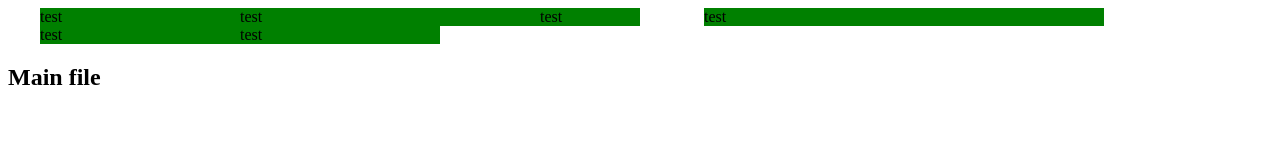
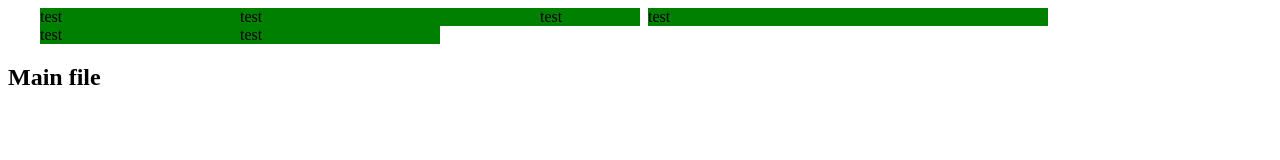
Before and after one commit to elliotrpmorris-zz/laravel-mix-boilerplate, a website: page src/index.html in a window 1280 px wide. Drawn offline with nearby package versions, Linux system fonts and the light colour scheme; files that its build step writes are made by us from their sources.

Commit message:
changed key to px and updated read me

```diff
--- a/src/scss/utils/_vars.scss
+++ b/src/scss/utils/_vars.scss
@@ -10,19 +10,19 @@
 $base-font-size: 16px;
 // Adjust this to be the rem size you need
 $spaceamounts: (
-  1: 0.5,
-  2: 1,
-  3: 1.5,
-  4: 2,
-  5: 2.5,
-  6: 3,
-  7: 3.5,
-  8: 4,
-  9: 4.5,
-  10: 5,
-  11: 5.5,
-  12: 6,
-  13: 6.5,
-  14: 7,
+  8: 0.5,
+  16: 1,
+  24: 1.5,
+  32: 2,
+  40: 2.5,
+  48: 3,
+  56: 3.5,
+  64: 4,
+  72: 4.5,
+  80: 5,
+  88: 5.5,
+  96: 6,
+  104: 6.5,
+  112: 7,
 );
 $sides: (top, bottom, left, right);
```
Also changed, not shown: README.md.
